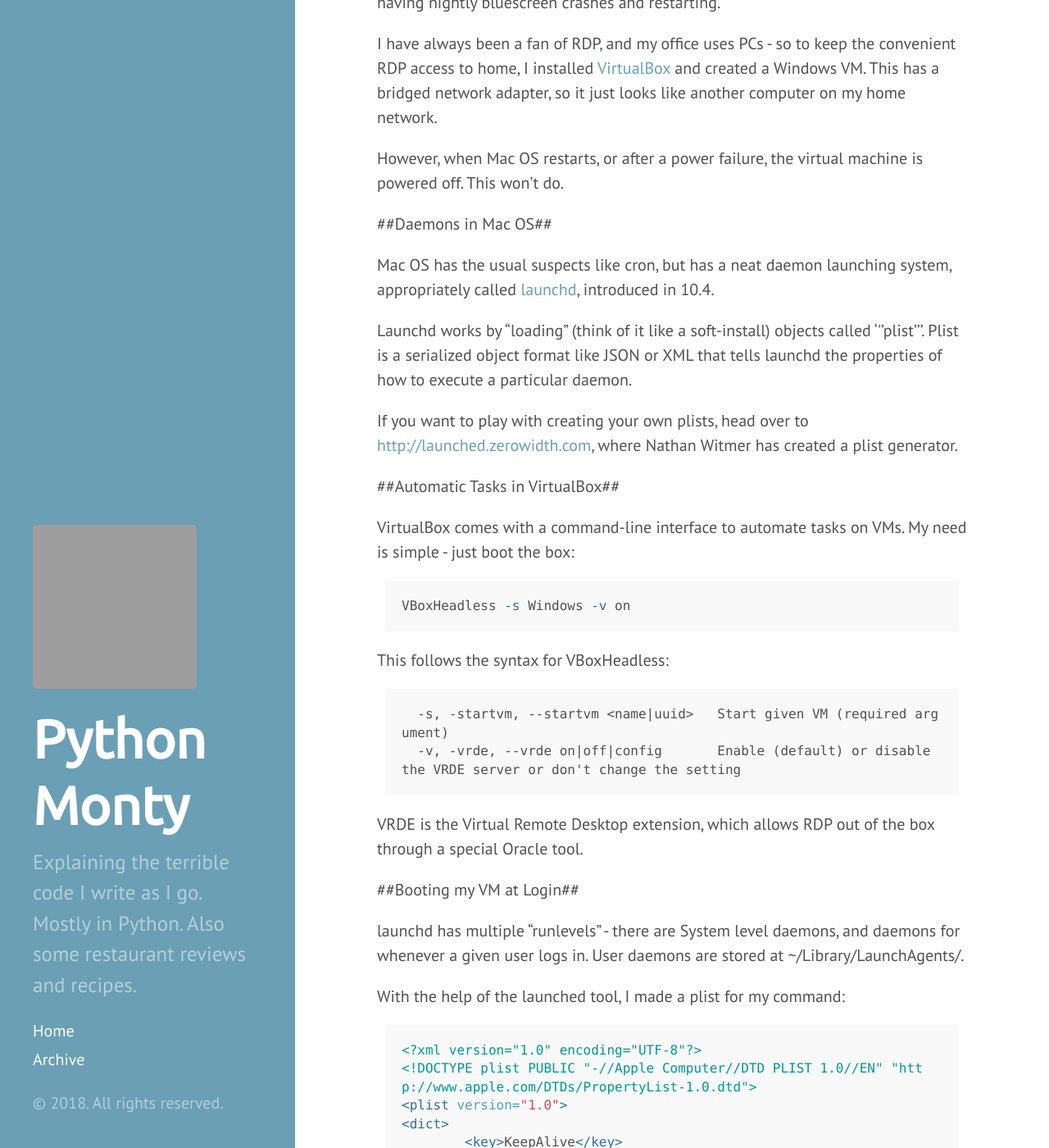
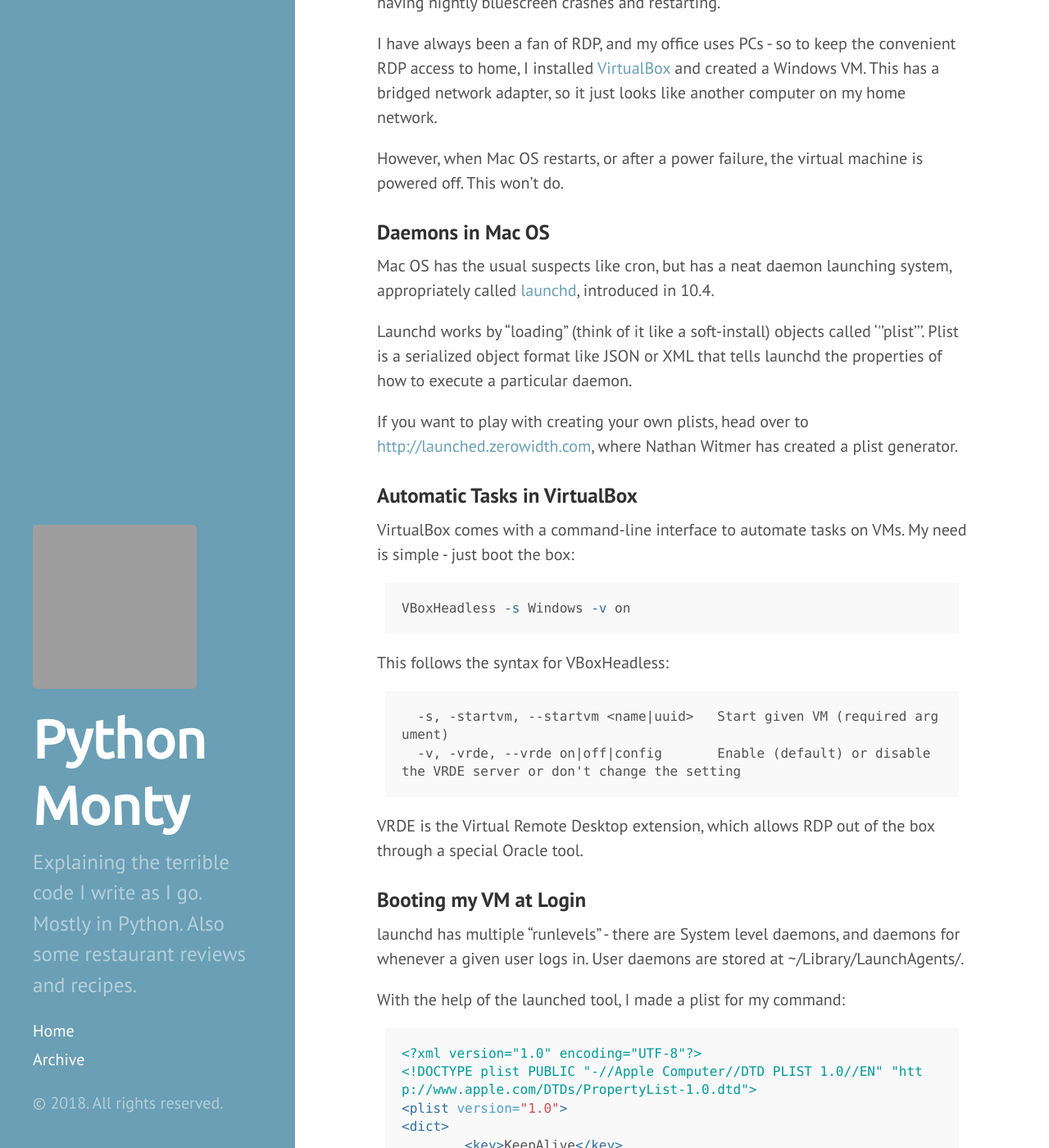
Before and after one commit to z3ugma/z3ugma.github.io, a Jekyll site: the page built from _posts/2014-12-10-keeping-virtualbox-and-vagrant-boxes-alive-through-reboots.markdown, in a window 1280 px wide and 1400 px high, scrolled down 302 px. Shown: the whole window at 82% size. Built offline with Jekyll 4.4.1, drawn with Linux system fonts in a browser that asks for light colours; grey boxes are pictures that could not be loaded.

```diff
--- a/_posts/2013-10-24-homebrew-temperature-monitoring.markdown
+++ b/_posts/2013-10-24-homebrew-temperature-monitoring.markdown
@@ -3,6 +3,7 @@ title: Homebrew Temperature Monitoring
 date: 2013-10-25 01:50:55 Z
 layout: post
 comments: true
+published: false
 ---
 
 A few weeks ago, I embarked on a project to monitor the temperature of my homebrews as they ferment and bottle-age.
--- a/_posts/2014-01-26-getting-python-working-on-microsoft-exchange.markdown
+++ b/_posts/2014-01-26-getting-python-working-on-microsoft-exchange.markdown
@@ -5,7 +5,7 @@ layout: post
 comments: true
 ---
 
-## Creating an Internal Emailing Wikibot in Python ##
+### Creating an Internal Emailing Wikibot in Python ###
 
 You know how they say that when all you have is a hammer that everything looks like a nail?
 
@@ -19,13 +19,13 @@ Here's a project I'm working on, though: the first end-goal is to:
 2.)   Find its owner
 3.)   Email that owner to notify them that page was chosen
 
-## Part 1: Connecting Python to Exchange Web Services##
+### Part 1: Connecting Python to Exchange Web Services ###
 
 Since this is an internal wiki to my company, there is a lot of benefit to using Exchange to send the emails. Most of all that I am rolling it on my own, and not working with the network admins and therefore don't have access to the SMTP server.
 
 Microsoft Exchange Server has a SOAP API, called Exchange Web Services. This has been a fun experience learning SOAP for the first time.
 
-####What is SOAP?####
+#### What is SOAP? ####
 SOAP stands for Simple Object Access protocol. It's an XML-based messaging system that servers and clients can use to talk to each other with standardized messages.  The client understand what XML tags the server uses by getting a file called the WSDL.
 
 I'll be using a Python SOAP library called Suds  to talk to the Exchange server.
--- a/_posts/2014-01-27-sending-an-email-on-microsoft-exchange-with-python.markdown
+++ b/_posts/2014-01-27-sending-an-email-on-microsoft-exchange-with-python.markdown
@@ -5,7 +5,7 @@ layout: post
 comments: true
 ---
 
-## Part 2: Getting the Python EWS Client to Send an Email ##
+### Part 2: Getting the Python EWS Client to Send an Email ###
 
 Now that I've got a client connect to the Exchange server, I can actually use the SOAP API methods as documented in the WSDL and on [Microsoft's documentation](http://msdn.microsoft.com/en-us/library/aa580675.aspx).
 
--- a/_posts/2014-02-09-using-python-to-pay-parking-tickets.markdown
+++ b/_posts/2014-02-09-using-python-to-pay-parking-tickets.markdown
@@ -5,7 +5,7 @@ layout: post
 comments: true
 ---
 
-##Using Python to Pay Parking Tickets ##
+### Using Python to Pay Parking Tickets ###
 
 An enterprising fellow from Milwaukee built a site to automatically pay parking tickets in his city and in Madison. Unfortunately, the city of Madison changed around their ticket-payment website, so the site is not working. I thought it would be a good programing challenge for me.
 
--- a/_posts/2014-12-10-keeping-virtualbox-and-vagrant-boxes-alive-through-reboots.markdown
+++ b/_posts/2014-12-10-keeping-virtualbox-and-vagrant-boxes-alive-through-reboots.markdown
@@ -11,7 +11,7 @@ I have always been a fan of RDP, and my office uses PCs - so to keep the conveni
 
 However, when Mac OS restarts, or after a power failure, the virtual machine is powered off. This won't do.
 
-##Daemons in Mac OS##
+### Daemons in Mac OS ###
 
 Mac OS has the usual suspects like cron, but has a neat daemon launching system, appropriately called [launchd](https://developer.apple.com/library/mac/documentation/MacOSX/Conceptual/BPSystemStartup/Chapters/CreatingLaunchdJobs.html), introduced in 10.4.
 
@@ -19,7 +19,7 @@ Launchd works by "loading" (think of it like a soft-install) objects called '''p
 
 If you want to play with creating your own plists, head over to [http://launched.zerowidth.com](http://launched.zerowidth.com), where Nathan Witmer has created a plist generator.
 
-##Automatic Tasks in VirtualBox##
+### Automatic Tasks in VirtualBox ###
 
 VirtualBox comes with a command-line interface to automate tasks on VMs. My need is simple - just boot the box:
 
@@ -36,7 +36,7 @@ This follows the syntax for VBoxHeadless:
 
 VRDE is the Virtual Remote Desktop extension, which allows RDP out of the box through a special Oracle tool.
 
-##Booting my VM at Login##
+### Booting my VM at Login ###
 
 launchd has multiple "runlevels" - there are System level daemons, and daemons for whenever a given user logs in. User daemons are stored at ~/Library/LaunchAgents/.
 
--- a/_posts/2015-01-16-delicious-vegan-biscuits-and-gravy copy.markdown
+++ b/_posts/2015-01-16-delicious-vegan-biscuits-and-gravy copy.markdown
@@ -31,7 +31,7 @@ _Serves 4_
 - 1 Tbsp Better than Bouillon No-Beef Base
 - Garlic Naan or vegan english muffins
 
-##Directions##
+## Directions ##
 1. With a little olive oil, brown the chorizo, onions, and peppers in a large skillet. Once browned, move the mixture to one half of the pan.
 2. Melt the earth balance in the empty half of the pan. Add the flour and whisk lightly until a pasty consistency is achieved. Allow this roux to brown for a minute.
 3. Mix bouillon and 1 cup of water. Add to the roux a little bit at a time, whisking constantly until gravy-like. Mix the chorizo mixture in with the broth. Add water to thin to your liking.
```
Also changed, not shown: _posts/2017-01-22-flask-pattern-for-remember-me.markdown (added, +29 -0 lines), 1 other file.
